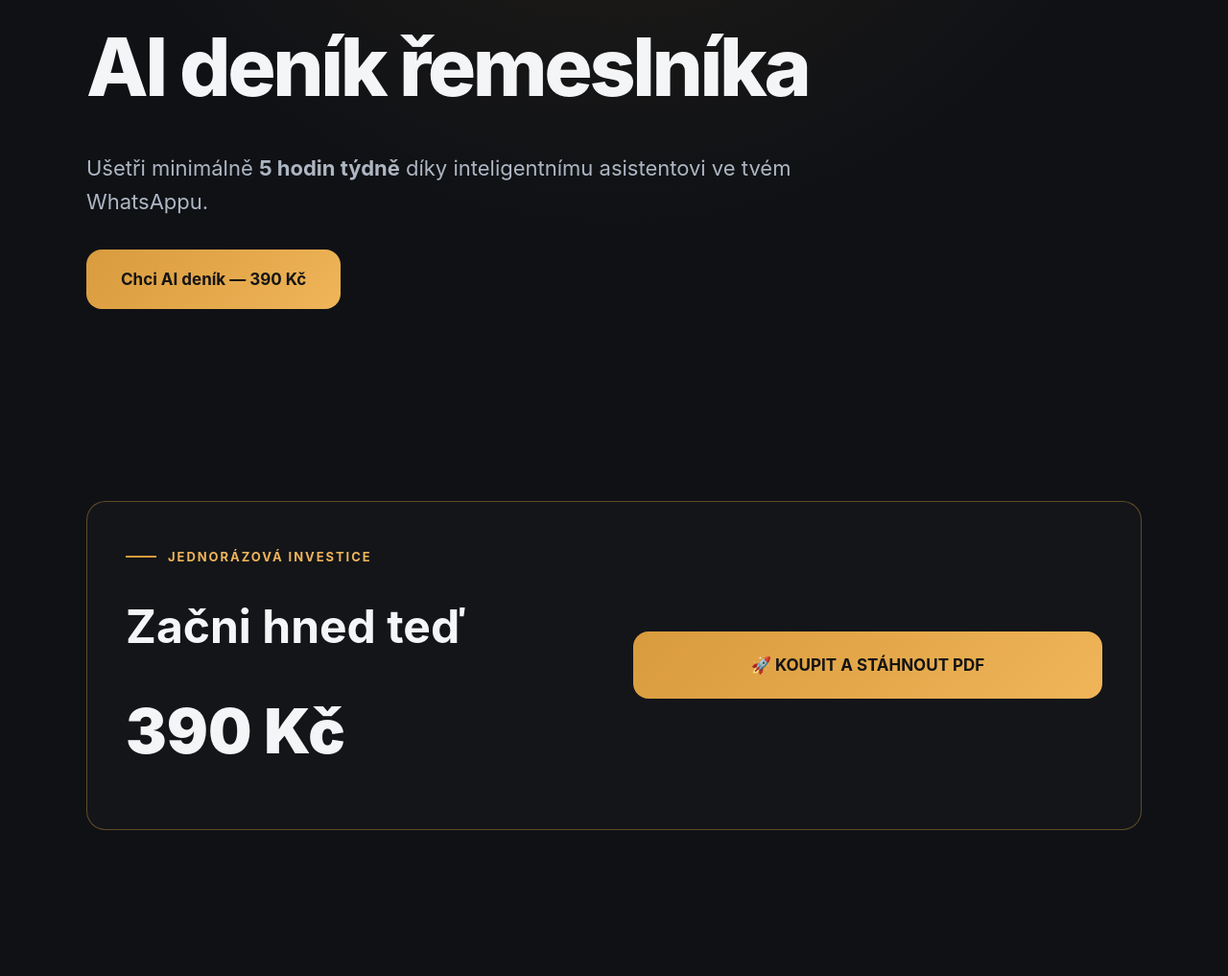
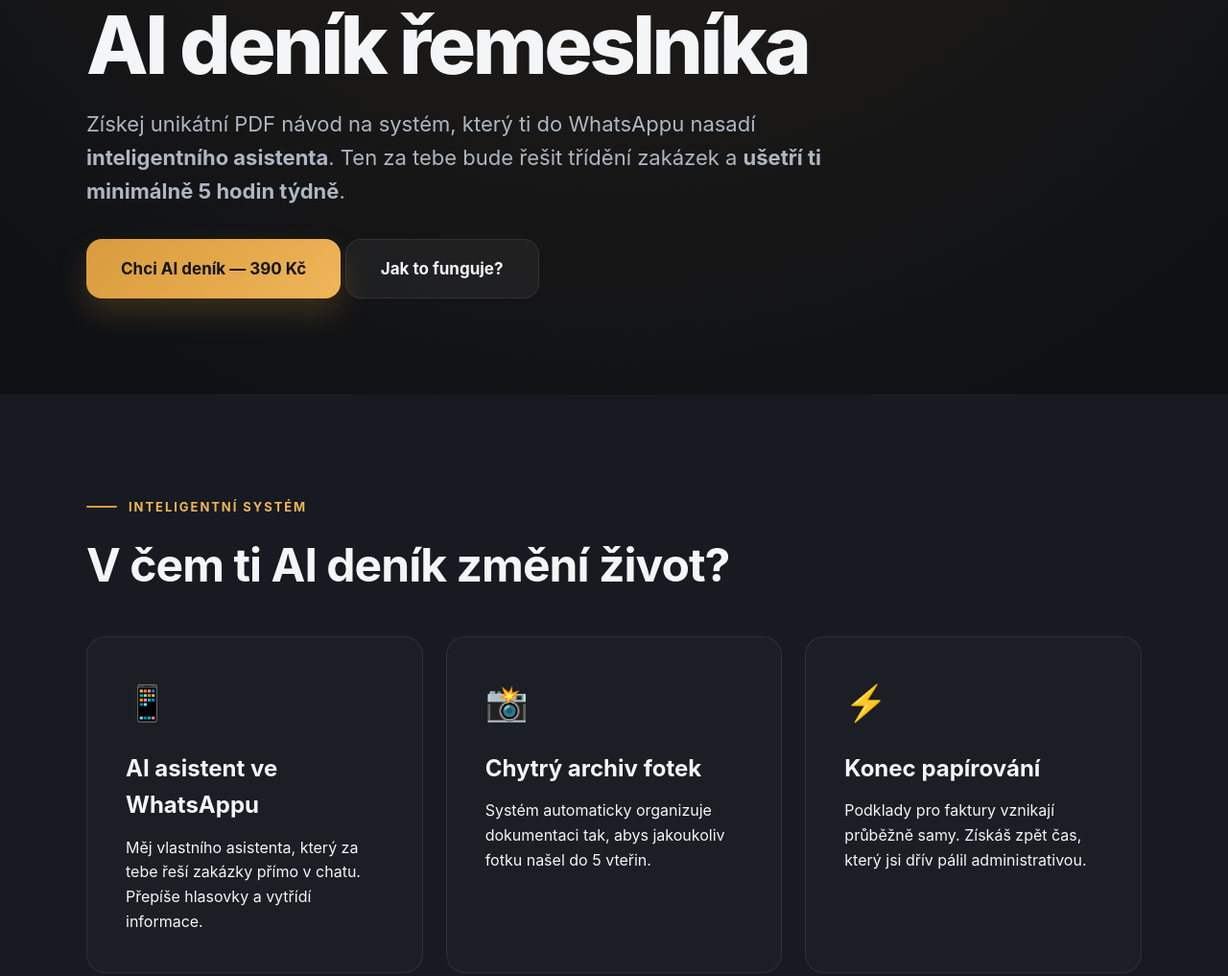
Before and after one commit to tlitera/WEB, a plain HTML site: page index.html in a window 1280 px wide. Shown: the part 220-1237 px from the top of the page at 96% size. Before the commit the page ends 1185 px from the top, so only its background shows below. Drawn offline with Linux system fonts and the light colour scheme.

Commit message:
Refactor index.html for better structure and styling
Updated HTML structure and styles for improved layout and design.

```diff
--- a/index.html
+++ b/index.html
@@ -1,63 +1,98 @@
 <!DOCTYPE html>
 <html lang="cs">
 <head>
-  <script async src="https://www.googletagmanager.com/gtag/js?id=AW-18023007917"></script>
-  <script>
-    window.dataLayer = window.dataLayer || [];
-    function gtag(){dataLayer.push(arguments);}
-    gtag('js', new Date());
-    gtag('config', 'AW-18023007917');
-
-    // FUNKCE PRO MĚŘENÍ KONVERZE PŘI KLIKNUTÍ
-    function gtag_report_conversion(url) {
-      gtag('event', 'conversion', {
-          'send_to': 'AW-18023007917/u_PNCMzuyYocEK2NhZJD',
-          'value': 390.0, // Upravil jsem hodnotu na tvou cenu 390 Kč
-          'currency': 'CZK',
-          'transaction_id': '',
-          'event_callback': function() {
-            if (typeof(url) != 'undefined') {
-              window.location = url;
-            }
-          }
-      });
-      return false;
-    }
-  </script>
-
   <meta charset="UTF-8" />
   <meta name="viewport" content="width=device-width, initial-scale=1.0" />
   <title>AI deník řemeslníka | Pořádek v zakázkách díky AI</title>
   <meta name="description" content="Návod, jak ovládnout své zakázky pomocí AI a WhatsAppu. Šetři čas a měj pořádek bez papírování." />
-
-  <script src="https://gumroad.com/js/gumroad.js"></script>
-
   <style>
     :root {
-      --bg: #0f1115; --bg-soft: #171a20; --card: #1d2129; --text: #f4f5f7;
-      --muted: #aeb6c3; --line: rgba(255,255,255,.08); --accent: #d89b3d;
-      --accent-2: #f0b559; --success: #3ac37a; --shadow: 0 20px 60px rgba(0,0,0,.35);
-      --radius: 20px; --max: 1100px;
+      --bg: #0f1115;
+      --bg-soft: #171a20;
+      --card: #1d2129;
+      --text: #f4f5f7;
+      --muted: #aeb6c3;
+      --line: rgba(255,255,255,.08);
+      --accent: #d89b3d;
+      --accent-2: #f0b559;
+      --success: #3ac37a;
+      --shadow: 0 20px 60px rgba(0,0,0,.35);
+      --radius: 20px;
+      --radius-sm: 12px;
+      --max: 1100px;
     }
+
     * { box-sizing: border-box; margin: 0; padding: 0; }
     html { scroll-behavior: smooth; }
-    body { font-family: 'Inter', sans-serif; background: radial-gradient(circle at 50% -10%, rgba(216,155,61,.12), transparent 40%), var(--bg); color: var(--text); line-height: 1.6; }
+    body {
+      font-family: 'Inter', system-ui, -apple-system, sans-serif;
+      background: radial-gradient(circle at 50% -10%, rgba(216,155,61,.12), transparent 40%), var(--bg);
+      color: var(--text);
+      line-height: 1.6;
+      -webkit-font-smoothing: antialiased;
+    }
     a { color: inherit; text-decoration: none; }
     .container { width: min(var(--max), calc(100% - 40px)); margin: 0 auto; }
     .section { padding: 100px 0; }
-    .eyebrow { display: inline-flex; align-items: center; gap: 12px; font-size: 13px; text-transform: uppercase; letter-spacing: .15em; color: var(--accent-2); font-weight: 700; margin-bottom: 24px; }
-    .eyebrow::before { content: ""; width: 32px; height: 2px; background: var(--accent); }
-    h1 { font-size: clamp(42px, 8vw, 84px); margin-bottom: 20px; font-weight: 800; letter-spacing: -0.04em; }
-    h2 { font-size: clamp(32px, 5vw, 48px); margin-bottom: 20px; }
+
+    .eyebrow {
+      display: inline-flex;
+      align-items: center;
+      gap: 12px;
+      font-size: 13px;
+      text-transform: uppercase;
+      letter-spacing: .15em;
+      color: var(--accent-2);
+      font-weight: 700;
+      margin-bottom: 24px;
+    }
+    .eyebrow::before { content: ""; width: 32px; height: 2px; background: var(--accent); border-radius: 999px; }
+
+    h1 { font-size: clamp(42px, 8vw, 84px); margin-bottom: 20px; line-height: 1.05; letter-spacing: -0.04em; font-weight: 800; }
+    h2 { font-size: clamp(32px, 5vw, 48px); margin-bottom: 20px; line-height: 1.1; letter-spacing: -0.02em; }
+    h3 { font-size: 24px; margin-bottom: 12px; font-weight: 700; }
+
     .lead { font-size: clamp(18px, 2.5vw, 22px); color: var(--muted); max-width: 850px; margin-bottom: 32px; }
-    .btn { display: inline-flex; align-items: center; justify-content: center; gap: 12px; min-height: 62px; padding: 0 36px; border-radius: 16px; font-weight: 700; transition: .3s; cursor: pointer; border: none; font-size: 17px; }
-    .btn-primary { background: linear-gradient(135deg, var(--accent), var(--accent-2)); color: #141414; }
-    .btn-primary:hover { transform: translateY(-3px); filter: brightness(1.15); }
-    .card { background: rgba(255,255,255,0.02); border: 1px solid var(--line); border-radius: var(--radius); padding: 40px; }
+
+    .btn {
+      display: inline-flex; align-items: center; justify-content: center; gap: 12px;
+      min-height: 62px; padding: 0 36px; border-radius: 16px; font-weight: 700; transition: all .3s cubic-bezier(0.4, 0, 0.2, 1); cursor: pointer; border: none;
+      font-size: 17px;
+    }
+    .btn-primary { background: linear-gradient(135deg, var(--accent), var(--accent-2)); color: #141414; box-shadow: 0 16px 32px rgba(216,155,61,0.2); }
+    .btn-secondary { background: rgba(255,255,255,.05); border: 1px solid var(--line); color: var(--text); }
+    .btn:hover { transform: translateY(-3px); filter: brightness(1.15); box-shadow: 0 20px 40px rgba(216,155,61,0.3); }
+
+    .card {
+      background: rgba(255,255,255,0.02);
+      border: 1px solid var(--line);
+      border-radius: var(--radius);
+      padding: 40px;
+      transition: border-color 0.3s ease;
+    }
+    .card:hover { border-color: rgba(216,155,61,0.3); }
+
     .grid-3 { display: grid; grid-template-columns: repeat(3, 1fr); gap: 24px; }
     .grid-2 { display: grid; grid-template-columns: 1fr 1fr; gap: 40px; }
-    .price-tag { font-size: 64px; font-weight: 900; margin: 10px 0; }
-    @media (max-width: 980px) { .grid-3, .grid-2 { grid-template-columns: 1fr; } }
+
+    .check-list { list-style: none; }
+    .check-list li { display: flex; align-items: flex-start; gap: 12px; margin-bottom: 16px; color: var(--muted); }
+    .check-list li::before { content: "✓"; color: var(--success); font-weight: 900; }
+
+    .price-tag { font-size: 64px; font-weight: 900; color: var(--text); margin: 10px 0 5px 0; line-height: 1; letter-spacing: -0.04em; }
+
+    .calc-link { font-size: 14px; color: var(--muted); text-decoration: underline; transition: color 0.2s; }
+    .calc-link:hover { color: var(--accent-2); }
+
+    .highlight-box {
+      background: rgba(216,155,61,0.05);
+      border: 1px solid rgba(216,155,61,0.15);
+      padding: 24px;
+      border-radius: 16px;
+      margin: 24px 0;
+    }
+
+    @media (max-width: 980px) { .grid-3, .grid-2 { grid-template-columns: 1fr; } .section { padding: 70px 0; } }
   </style>
 </head>
 <body>
@@ -71,9 +106,34 @@
       <div class="container">
         <div class="eyebrow">Budoucnost tvého řemesla</div>
         <h1>AI deník řemeslníka</h1>
-        <p class="lead">Ušetři minimálně <strong>5 hodin týdně</strong> díky inteligentnímu asistentovi ve tvém WhatsAppu.</p>
+        <p class="lead">Získej unikátní PDF návod na systém, který ti do WhatsAppu nasadí <strong>inteligentního asistenta</strong>. Ten za tebe bude řešit třídění zakázek a <strong>ušetří ti minimálně 5 hodin týdně</strong>.</p>
         <div class="btn-row">
-          <a href="https://realitnios.gumroad.com/l/yvbroz" onclick="return gtag_report_conversion('https://realitnios.gumroad.com/l/yvbroz');" class="btn btn-primary gumroad-button">Chci AI deník — 390 Kč</a>
+          <a href="#cena" class="btn btn-primary">Chci AI deník — 390 Kč</a>
+          <a href="#jak-to-funguje" class="btn btn-secondary">Jak to funguje?</a>
+        </div>
+      </div>
+    </section>
+
+    <section id="jak-to-funguje" class="section" style="background: var(--bg-soft);">
+      <div class="container">
+        <div class="eyebrow">Inteligentní systém</div>
+        <h2>V čem ti AI deník změní život?</h2>
+        <div class="grid-3" style="margin-top: 48px;">
+          <div class="card">
+            <div style="font-size: 36px; margin-bottom: 20px;">📱</div>
+            <h3>AI asistent ve WhatsAppu</h3>
+            <p>Měj vlastního asistenta, který za tebe řeší zakázky přímo v chatu. Přepíše hlasovky a vytřídí informace.</p>
+          </div>
+          <div class="card">
+            <div style="font-size: 36px; margin-bottom: 20px;">📸</div>
+            <h3>Chytrý archiv fotek</h3>
+            <p>Systém automaticky organizuje dokumentaci tak, abys jakoukoliv fotku našel do 5 vteřin.</p>
+          </div>
+          <div class="card">
+            <div style="font-size: 36px; margin-bottom: 20px;">⚡</div>
+            <h3>Konec papírování</h3>
+            <p>Podklady pro faktury vznikají průběžně samy. Získáš zpět čas, který jsi dřív pálil administrativou.</p>
+          </div>
         </div>
       </div>
     </section>
@@ -85,17 +145,39 @@
             <div>
               <div class="eyebrow">Jednorázová investice</div>
               <h2>Začni hned teď</h2>
+              <p>Klikni na tlačítko, zaplať bezpečně přes GoPay a PDF soubor ti přistane v e-mailu během pár sekund.</p>
               <div class="price-tag">390 Kč</div>
+              <a href="https://aikalkulacka.com" target="_blank" class="calc-link">Spočítej si přesnou úsporu času →</a>
             </div>
+
             <div style="display: flex; flex-direction: column; justify-content: center; gap: 20px;">
-              <a href="https://realitnios.gumroad.com/l/yvbroz" onclick="return gtag_report_conversion('https://realitnios.gumroad.com/l/yvbroz');" class="btn btn-primary gumroad-button" style="height: 70px;">
+              <a href="VLOZ_SEM_ODKAZ_ZE_SIMPLESHOPU" class="btn btn-primary" style="height: 70px;">
                 🚀 KOUPIT A STÁHNOUT PDF
               </a>
+              <div class="payment-methods">
+                <div class="pay-item"><span>💳</span> Kartou (GoPay)</div>
+                <div class="pay-item"><span>📱</span> Apple / Google Pay</div>
+              </div>
             </div>
           </div>
         </div>
       </div>
     </section>
   </main>
+
+  <footer class="section" style="border-top: 1px solid var(--line); padding: 60px 0;">
+    <div class="container" style="display: flex; justify-content: space-between; align-items: center; flex-wrap: wrap; gap: 30px;">
+      <div>
+        <strong style="font-size: 20px;">AI deník řemeslníka</strong><br>
+        <span style="color: var(--muted); font-size: 14px;">Vhodné pro OSVČ a malé podnikatele.</span>
+      </div>
+      <div style="text-align: right; font-size: 14px;">
+        <a href="podminky.html" style="text-decoration: underline; margin-right: 15px;">Obchodní podmínky</a>
+        <a href="gdpr.html" style="text-decoration: underline;">Ochrana údajů</a><br><br>
+        <a href="mailto:infotvojeremeslo@gmail.com" style="color: var(--accent-2); font-weight: 700;">infotvojeremeslo@gmail.com</a>
+      </div>
+    </div>
+  </footer>
+
 </body>
 </html>
```
